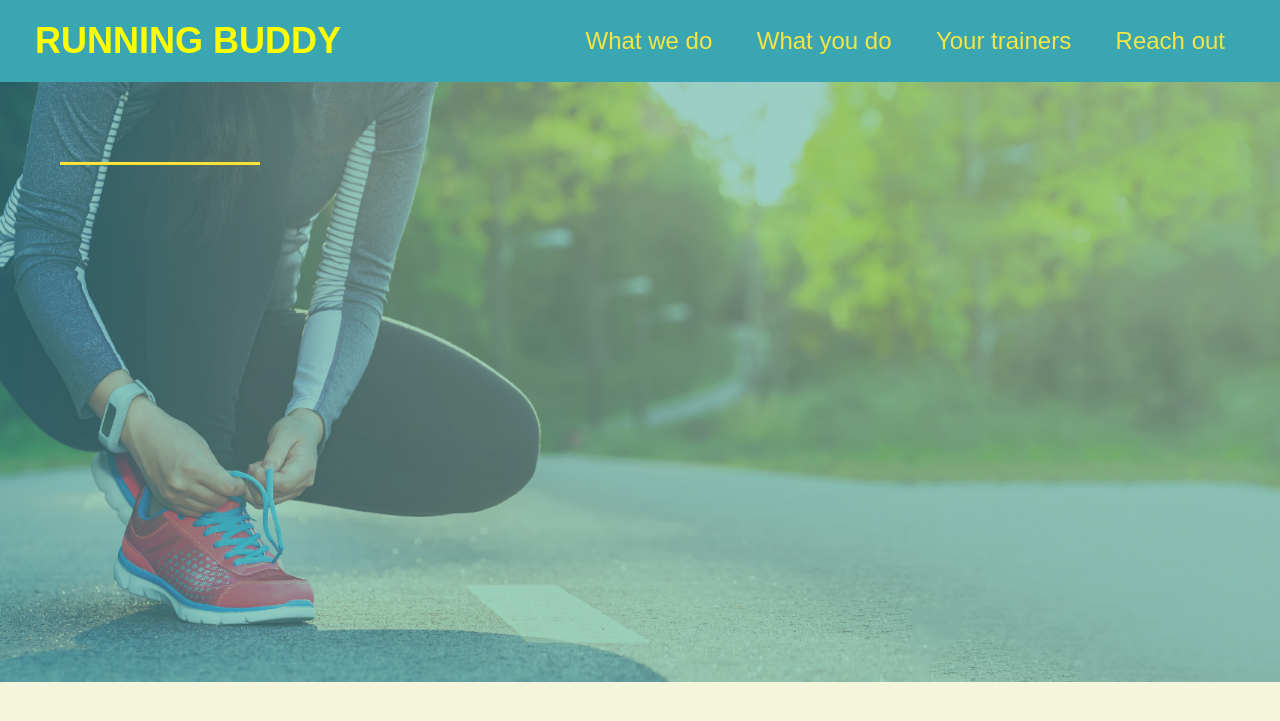
After one commit to kaheela/run-buddy, a PHP site: page /privacy.html in a window 1280 px wide. The commit adds this page. Shown: the top 721 px of the page. Run offline with PHP 8.4, Linux system fonts and the light colour scheme.

Commit message:
wrapping up

```diff
--- a/assets/style.css
+++ b/assets/style.css
@@ -242,6 +242,7 @@ margin-bottom: 14px;
 .contact-info {
   width: 800px;
   margin: 0 auto 0 auto;
+  overflow: auto;
 }
 
 .contact-info iframe {
--- a/index.html
+++ b/index.html
@@ -163,7 +163,7 @@
         <footer>
             <h2>❤️ Made with love by Run Buddy.</h2>
             <div>
-                <a href="#">Read Our Privacy Policy</a><br />
+                <a href="./privacy.html">Read Our Privacy Policy</a><br />
                 &copy; 2019 Run Buddy, Inc.
               </div>
           </footer>
--- /dev/null
+++ b/privacy.html
@@ -0,0 +1,27 @@
+<!DOCTYPE html>
+<html lang="en">
+    <head>
+        <meta charset="UTF-8" />
+        <title>Run Buddy Privacy Policy</title>
+        <link rel="stylesheet" href="assets/style.css" />
+    </head>
+    <body>
+        <header>
+            <h1><a href="/">RUNNING BUDDY</h1></a>
+        <nav>
+            <ul>
+                <li><a href="#what-we-do">What we do</a></li>
+                <li><a href="#what-you-do">What you do</a></li>
+                <li><a href="#your-trainers">Your trainers</a></li>
+                <li><a href="#reach-out">Reach out</a></li>
+            </ul>
+        </nav>
+        </header>
+        <section class="hero"><h1 class="section-title primary-border"></h1></section>
+
+
+
+
+    </body>
+
+    </html>
```
